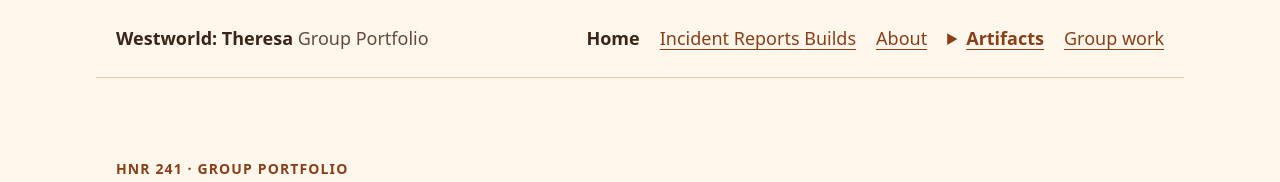
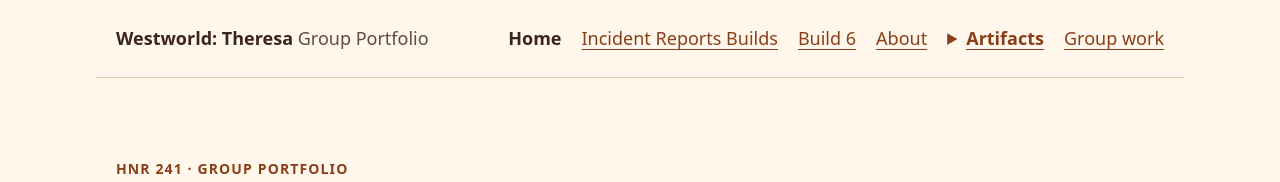
Before and after one commit to um-lrc-hnr241/2026-fall-theresa, a plain HTML site: page index.html in a window 1280 px wide. Shown: the top 182 px of the page. Drawn offline with Linux system fonts and the light colour scheme.

Commit message:
Agent: update index.html

```diff
--- a/index.html
+++ b/index.html
@@ -15,6 +15,7 @@
       <ul>
         <li><a href="index.html" aria-current="page">Home</a></li>
         <li><a href="reports.html">Incident Reports <span>Builds</span></a></li>
+        <li><a href="build-6.html">Build 6</a></li>
         <li><a href="#about">About</a></li>
         <li>
           <details class="artifact-dropdown">
```
